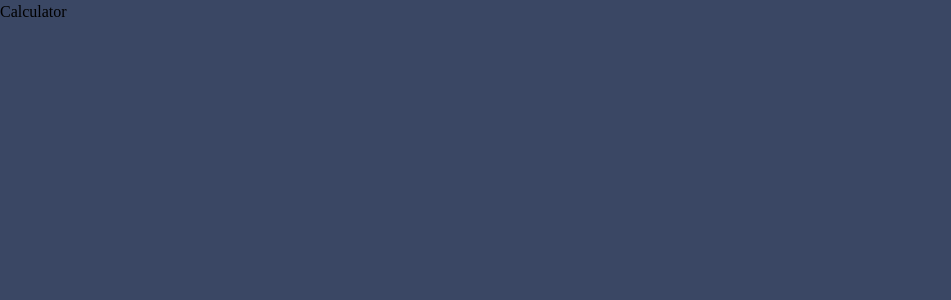
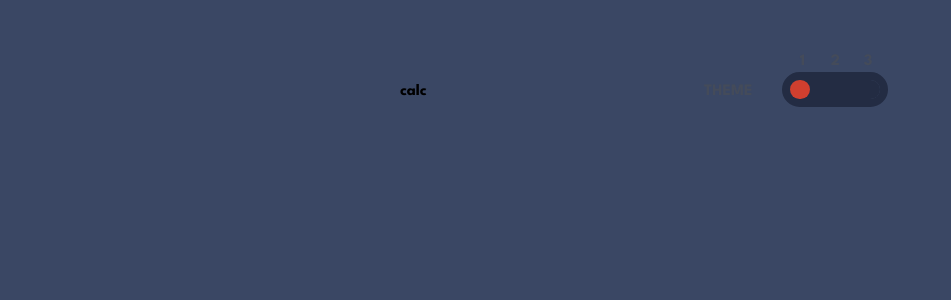
Before and after one commit to sahand-masoleh/fem-42-calculator-app, a React (Vite) app: page / in a window 1280 px wide. Shown: the top 300 px of the page, without its empty margins (0-951 px from the left). Built offline with nearby package versions, Linux system fonts and the light colour scheme.

Commit message:
style: selector

```diff
--- a/src/App.styles.tsx
+++ b/src/App.styles.tsx
@@ -3,4 +3,6 @@ import styled from "styled-components";
 export const Div_App = styled.div`
 	min-height: 100%;
 	background-color: var(--c-main-bg);
+	display: grid;
+	place-items: center;
 `;
--- a/src/App.tsx
+++ b/src/App.tsx
@@ -1,7 +1,9 @@
 import "./styles/globals.css";
 import "./styles/reset.css";
 import { useState } from "react";
+import { ThemeProvider } from "styled-components";
 import * as s from "./App.styles";
+import Device from "./components/Device";
 
 const THEMES = ["theme-1", "theme-2", "theme-3"];
 
@@ -14,7 +16,7 @@ function App() {
 
 	return (
 		<s.Div_App className={`app ${theme}`} data-theme={theme}>
-			Calculator
+			<Device handleTheme={handleTheme} />
 		</s.Div_App>
 	);
 }
--- /dev/null
+++ b/src/components/Device.styles.tsx
@@ -0,0 +1,17 @@
+import styled from "styled-components";
+
+export const Device = styled.div`
+	max-width: 30rem;
+	max-height: 40rem;
+	width: 100%;
+	height: 100%;
+`;
+
+export const TopBar = styled.div`
+	display: flex;
+	justify-content: space-between;
+`;
+
+export const Display = styled.div``;
+
+export const Keypad = styled.div``;
--- /dev/null
+++ b/src/components/Device.tsx
@@ -0,0 +1,19 @@
+import * as s from "./Device.styles";
+import Selector, { Selectorable } from "./Selector";
+
+interface Deviceable extends Selectorable {}
+
+function Device({ handleTheme }: Deviceable) {
+	return (
+		<s.Device>
+			<s.TopBar>
+				<span className="brand">calc</span>
+				<Selector handleTheme={handleTheme} />
+			</s.TopBar>
+			<s.Display></s.Display>
+			<s.Keypad></s.Keypad>
+		</s.Device>
+	);
+}
+
+export default Device;
--- /dev/null
+++ b/src/components/Selector.styles.tsx
@@ -0,0 +1,71 @@
+import styled from "styled-components";
+
+export const Selector = styled.div`
+	display: flex;
+	justify-content: space-between;
+	gap: 1rem;
+	max-width: 11rem;
+	flex-grow: 1;
+
+	// label (THEME)
+	& > .label {
+		color: var(--c-text-prm);
+		text-transform: uppercase;
+	}
+
+	// the selector panel
+	& > fieldset {
+		border: none;
+		color: var(--c-device-bg);
+		background-color: currentColor;
+		outline: 0.5rem solid currentColor;
+		height: min-content;
+		display: flex;
+		align-items: center;
+		justify-content: center;
+		gap: 1rem;
+		position: relative;
+		border-radius: 1rem;
+
+		// labels on the top
+		& > legend {
+			position: absolute;
+			inset: auto 0;
+			padding: 0 0.25rem;
+			translate: 0 -2rem;
+			display: flex;
+			justify-content: space-between;
+
+			& > span {
+				width: 1rem;
+				height: 1rem;
+				display: grid;
+				place-items: center;
+				color: var(--c-text-prm);
+			}
+		}
+
+		// the actual radio buttons are hidden
+		// we use a moving div because we need animation
+		// same size for the actual buttons and the knob using a variable
+		--knob-size: 1.2rem;
+		// HTML radio buttons
+		& > input {
+			appearance: none;
+			width: var(--knob-size);
+			height: var(--knob-size);
+			cursor: pointer;
+		}
+
+		// knob moves based on selected radio button
+		& > .knob {
+			position: absolute;
+			height: var(--knob-size);
+			width: var(--knob-size);
+			background-color: var(--c-key-2-bg);
+			border-radius: 50%;
+			left: var(--left);
+			transition: left 0.2s linear;
+		}
+	}
+`;
--- /dev/null
+++ b/src/components/Selector.tsx
@@ -0,0 +1,39 @@
+import { useState } from "react";
+import * as s from "./Selector.styles";
+
+export interface Selectorable {
+	handleTheme: (num: number) => void;
+}
+
+function Selector({ handleTheme }: Selectorable) {
+	const [knobPos, setKnobPos] = useState(0);
+	const handleChange: React.FormEventHandler<HTMLFieldSetElement> = function (
+		e
+	) {
+		const { value, offsetLeft } = e.target as HTMLInputElement;
+		handleTheme(parseInt(value));
+		setKnobPos(offsetLeft);
+	};
+
+	return (
+		<s.Selector>
+			<span className="label">theme</span>
+			<fieldset onChange={(e) => handleChange(e)}>
+				<legend>
+					<span>1</span>
+					<span>2</span>
+					<span>3</span>
+				</legend>
+				<input type="radio" name="theme" value={0} defaultChecked />
+				<input type="radio" name="theme" value={1} />
+				<input type="radio" name="theme" value={2} />
+				<div
+					className="knob"
+					style={{ "--left": knobPos + "px" } as React.CSSProperties}
+				/>
+			</fieldset>
+		</s.Selector>
+	);
+}
+
+export default Selector;
--- a/src/styles/globals.css
+++ b/src/styles/globals.css
@@ -1,11 +1,15 @@
 @import url("https://fonts.googleapis.com/css2?family=League+Spartan:wght@700&display=swap");
+
+.app {
+	font-family: "League Spartan", sans-serif;
+}
 
 /* Theme 1 */
 /* Backgrounds */
 .theme-1 {
 	--c-main-bg: hsl(222, 26%, 31%);
-	--c-toggle-bg: hsl(223, 31%, 20%);
-	--c-screen-bg: hsl(224, 36%, 15%);
+	--c-device-bg: hsl(223, 31%, 20%);
+	--c-display-bg: hsl(224, 36%, 15%);
 
 	/* Keys*/
 	--c-key-1-bg: hsl(225, 21%, 49%);
@@ -26,8 +30,8 @@
 /* Backgrounds */
 .theme-2 {
 	--c-main-bg: hsl(0, 0%, 90%);
-	--c-toggle-bg: hsl(0, 5%, 81%);
-	--c-screen-bg: hsl(0, 0%, 93%);
+	--c-device-bg: hsl(0, 5%, 81%);
+	--c-display-bg: hsl(0, 0%, 93%);
 
 	/* Keys*/
 	--c-key-1-bg: hsl(185, 42%, 37%);
@@ -48,7 +52,7 @@
 /* Backgrounds */
 .theme-3 {
 	--c-main-bg: hsl(268, 75%, 9%);
-	--c-screen-bg: hsl(268, 71%, 12%);
+	--c-display-bg: hsl(268, 71%, 12%);
 
 	/* Keys*/
 	--c-key-1-bg: hsl(281, 89%, 26%);
```
